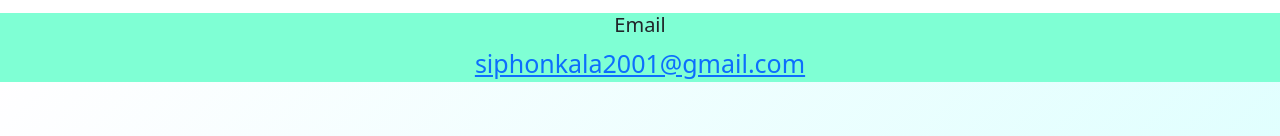
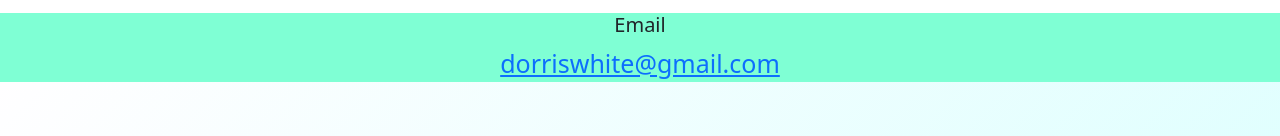
Before and after one commit to Siphosethu-Nkala-1/The-Beautiful-Cape-Town, a plain HTML site: page contact.html in a window 1280 px wide. Shown: the part 386-522 px from the top of the page. Drawn offline with nearby package versions, Linux system fonts and the light colour scheme.

Commit message:
Update contact.html

```diff
--- a/contact.html
+++ b/contact.html
@@ -39,7 +39,7 @@
           </div>
           <div class="mail">
             <h5>Email</h5>
-            <a href="mailto:siphonkala2001@gmail.com">siphonkala2001@gmail.com</a>
+            <a href="mailto:siphonkala2001@gmail.com">dorriswhite@gmail.com</a>
           </div>
           </div>
         </footer>
```
